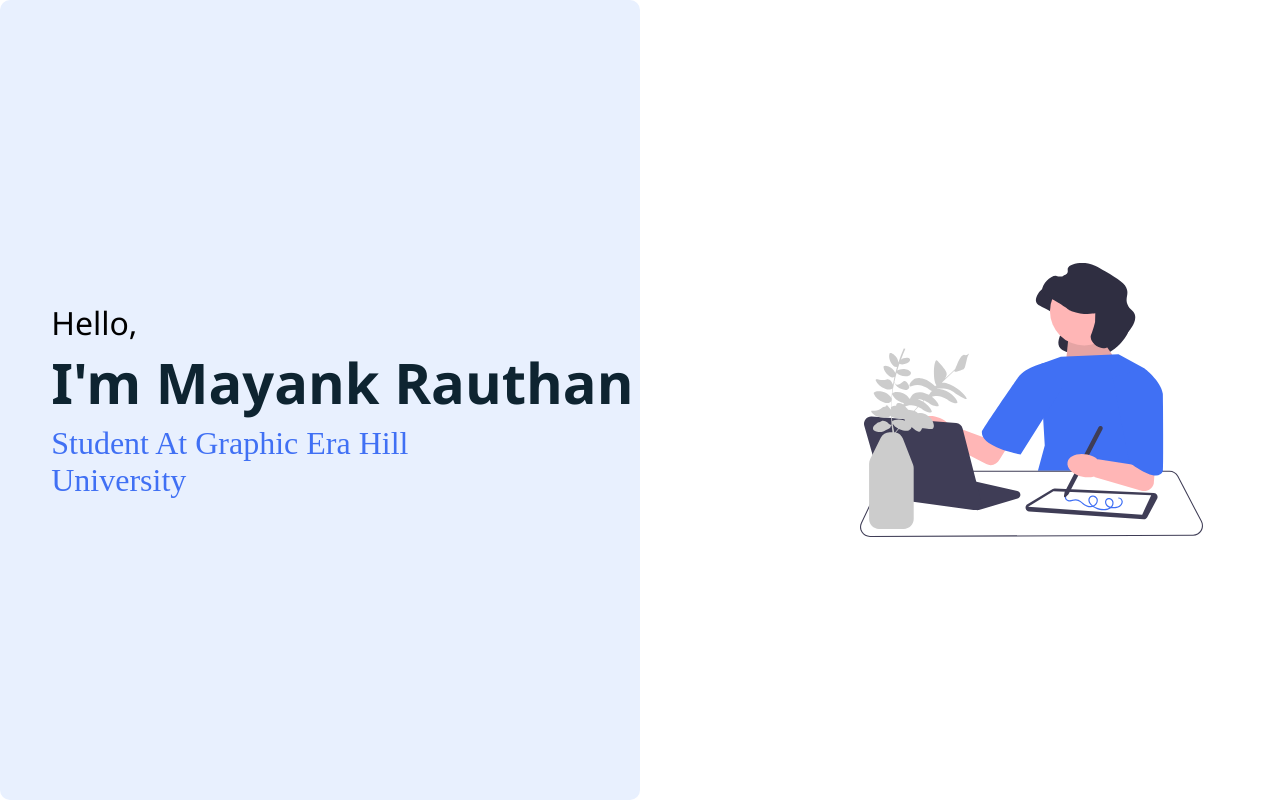
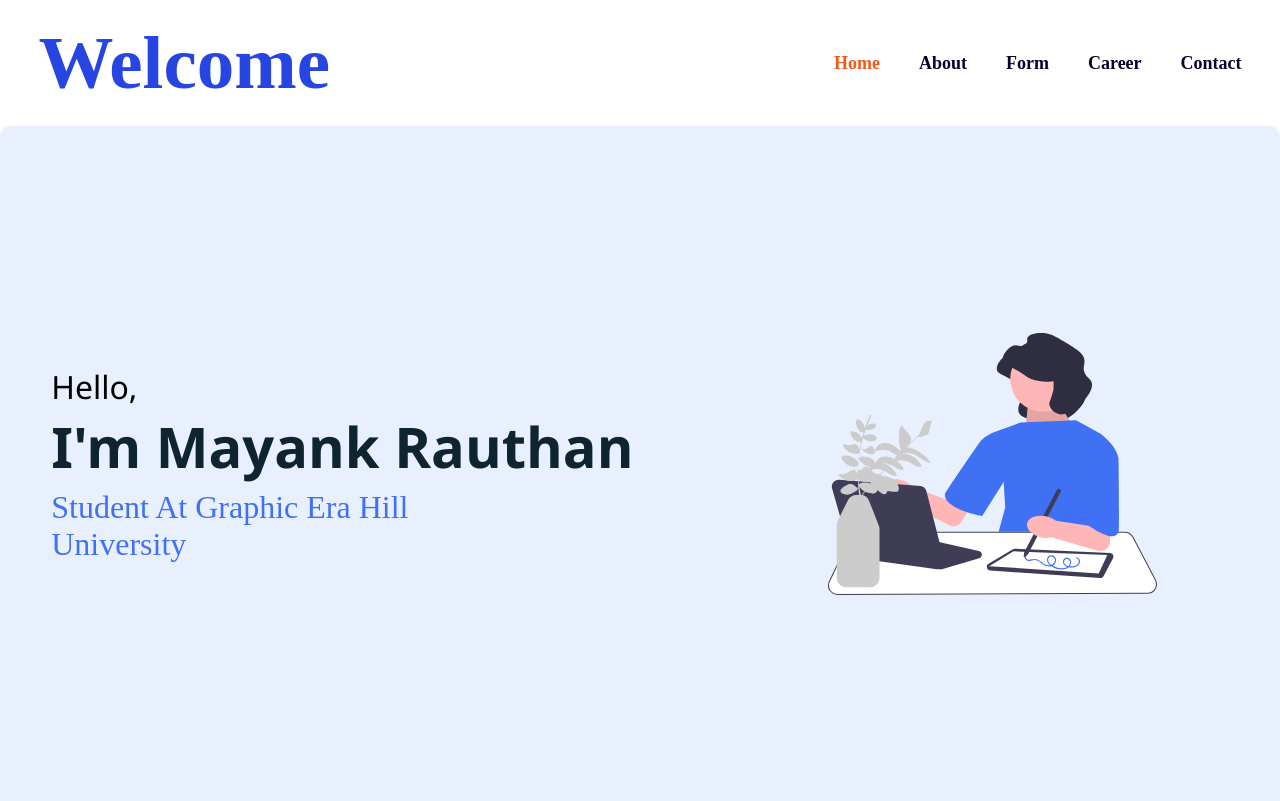
Before and after one commit to MayankRauthan/MayankRauthan4.github.io, a plain HTML site: page index.html in a window 1280 px wide. Shown: the top 801 px of the page. Drawn offline with Linux system fonts and the light colour scheme.

Commit message:
Add files via upload

```diff
--- a/index.html
+++ b/index.html
@@ -5,6 +5,16 @@
     <script src="javascript.js"></script>
 </head>
 <body>
+    <header class="header">
+        <a href="#" class="portfolio">Welcome</a>
+        <nav class="navbar">
+        <a href="#" class="active">Home</a>
+        <a href="#">About</a>
+        <a href="#">Form</a>
+        <a href="#">Career</a>
+        <a href="#">Contact</a>
+        </nav>
+    </header>
     <div class="partition">
     </div>
     <div class="front_page">
@@ -20,7 +30,7 @@
     </div>
     <div class="lower_body">
         <div class="center">
-            <h1>Enter Your Details</h1>
+            <h1>Enter Your Details</h1><br>
         </div>
         <div class="form_div">
             <form  onsubmit="return Validate()">
--- a/style.css
+++ b/style.css
@@ -1,22 +1,56 @@
+*{
+  margin: 0;
+  padding: 0;
+  box-sizing: border-box;
+}
+
 body{
     margin: 0;
     padding: 0;
 }
+.header{
+  position: relative;
+  top: 0;
+  left: 0;
+  width: 100%;
+  padding: 20px 3%;
+  background:transparent;
+  display: flex;
+  justify-content: space-between;
+  align-items: center;
+  z-index: 100;
+}
 .partition{
  background-color: #e8f0fe;
- width:50%;
+ width:100%;
  height: 100vh;
  border-radius: 10px;
 
  position: relative;
 
 }
+
+.navbar a{
+  font-size: 18px;
+  text-decoration: none;
+  margin-left: 35px;
+  transition: 0.3s;
+  font-weight: 600;
+  color: rgb(5, 2, 45);
+}
+
+.navbar a:hover,
+.navbar a.active {
+  color: rgb(241, 89, 23);
+}
+
 .front_page{
     position: absolute;
     top: 0;
     border-radius: 10px;
     /* font-size: 1rem; */
     display: flex;
+    margin-top: 5%;
     width: 100%;
     height: 100vh;
     padding-left: 4%;
@@ -26,7 +60,6 @@ body{
 #text1{
     font-size: 2rem;
     font-family: 'Segoe UI', Tahoma, Geneva, Verdana, sans-serif;
-
 }
 #text2{
     width:200%;
@@ -44,7 +77,17 @@ body{
 .Textblock:hover{
     text-shadow: 2px 2px 4px rgba(0,0,0,0.2) ;
     font-size: 1.1em;
+    cursor: default;
+    transition: .3s;
 
+}
+.portfolio{
+  font-size: 75px;
+  color: rgb(39, 70, 225);
+  text-decoration: none;
+  font-weight: 600;
+  cursor: default;
+  animation: slideRight 1s ease forwards;
 }
  .learning{
     display: flex;
@@ -57,6 +100,19 @@ body{
 
     max-width:50%;
     height: auto;
+}
+
+/*key frame*/
+@keyframes slideRight {
+  0%{
+    transform: translateX(-100px);
+    opacity: 0;
+}
+100%{
+  transform: translateX(0);
+  opacity: 1;
+}
+
 }
 .form_div{
     margin-left: 8%;
@@ -84,6 +140,7 @@ body{
       .center
       {
         margin-top: 10%;
+        margin-left: -10%;
 
       }
       .submitbtn
```
